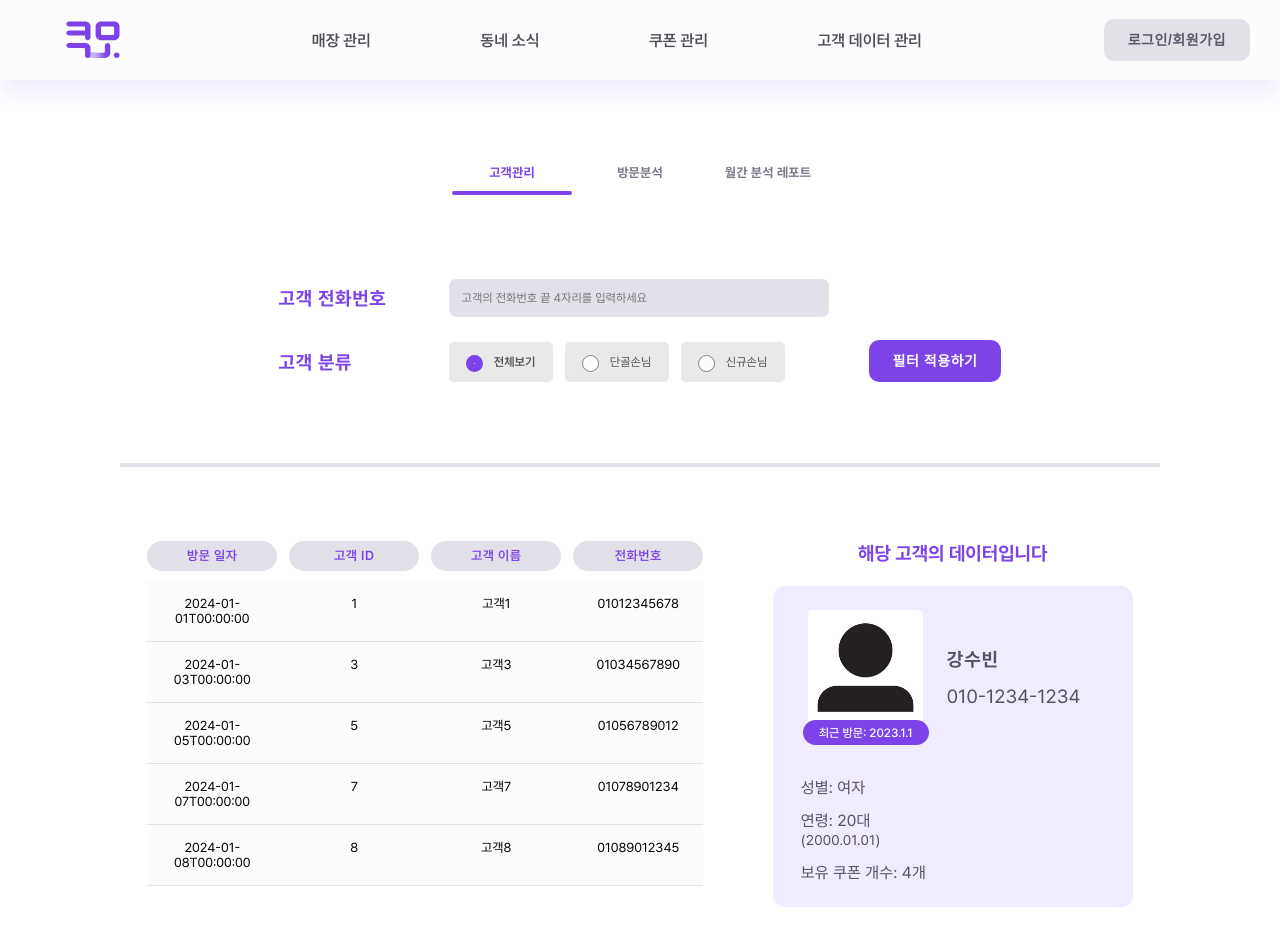
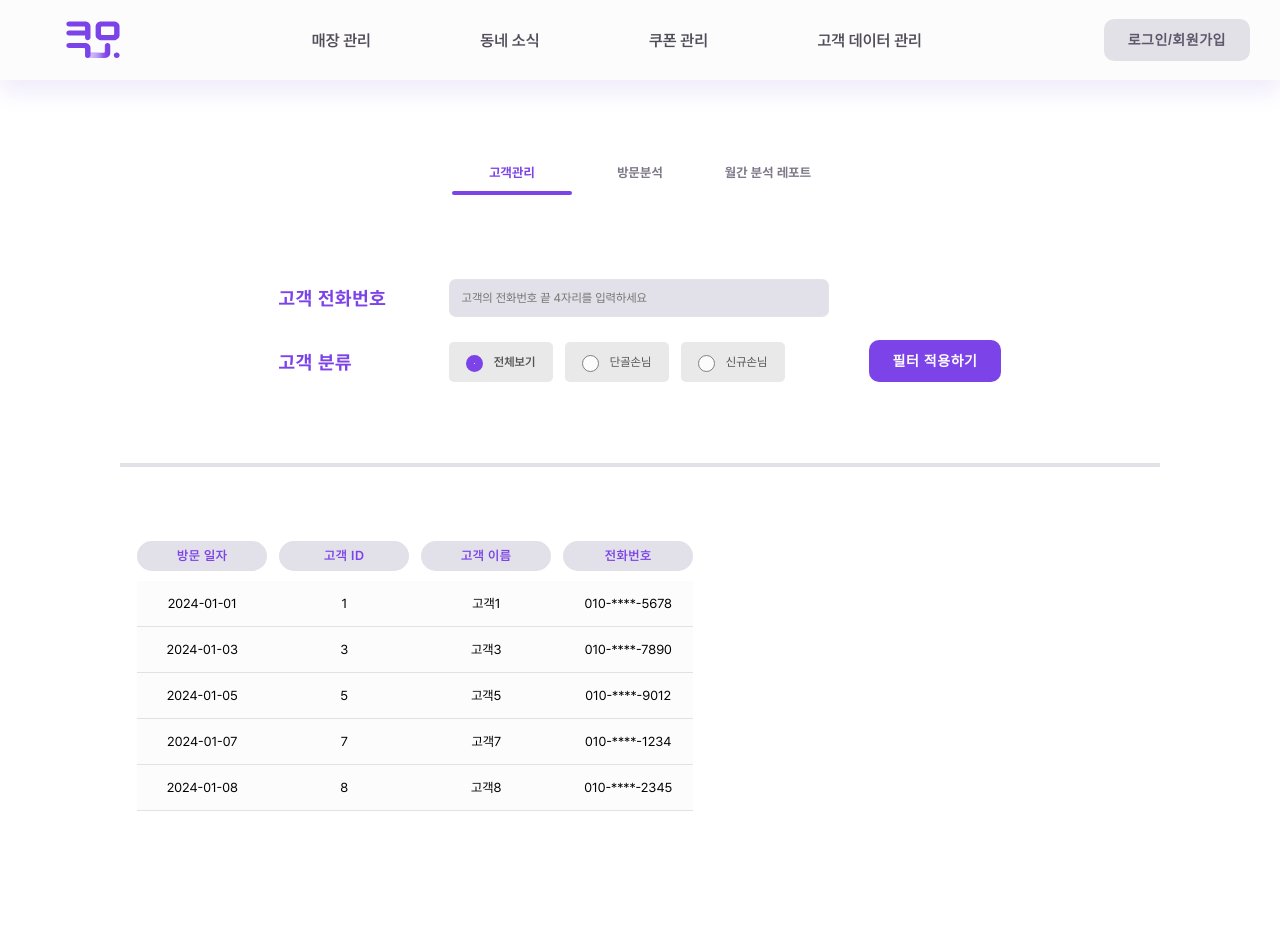
Before and after one commit to UMC-5th-Coumo/Coumo_Web, a React (Create React App) app: page /customer/manage in a window 1280 px wide. Shown: the top 946 px of the page. Built offline with nearby package versions, Linux system fonts and the light colour scheme.

Commit message:
[Feat/#78]: 고객 데이터 필터링, 검색 기능

```diff
--- a/src/components/admin/customer/customerManage/CustomerDetail.jsx
+++ b/src/components/admin/customer/customerManage/CustomerDetail.jsx
@@ -3,26 +3,28 @@ import styled from 'styled-components';
 import { COLORS } from '../../../../styles/theme';
 import userImage from '../../../../assets/image/userImage.png';
 
-function CustomerDetail() {
+function CustomerDetail({ data }) {
   return (
     <Container>
       <Profile>
         <ImgContainer>
           <Image src={userImage} alt='profile image' />
-          <RecentVisit>최근 방문: 2023.1.1</RecentVisit>
+          <RecentVisit>최근 방문: {data.updatedAt.slice(0, 10)}</RecentVisit>
         </ImgContainer>
         <ProfileContent>
-          <h5>강수빈</h5>
-          <span>010-1234-1234</span>
+          <h5>{data.name}</h5>
+          <span>{`${data.phone.slice(0, 3)}-${data.phone.slice(3, 7)}-${data.phone.slice(-4)}`}</span>
         </ProfileContent>
       </Profile>
       <InfoContent>
-        <span>성별: 여자</span>
+        <span>성별: {data.gender === 'MALE' ? '남성' : '여성'}</span>
         <div>
-          <span>연령: 20대</span>
-          <span style={{ fontSize: '14px' }}>(2000.01.01)</span>
+          <span>연령: {data.ageGroup}</span>
+          <span
+            style={{ fontSize: '14px' }}
+          >{`${data.birthday.slice(0, 4)}.${data.birthday.slice(4, 6)}.${data.birthday.slice(-2)}`}</span>
         </div>
-        <span>보유 쿠폰 개수: 4개</span>
+        <span>보유 쿠폰 개수: {data.totalStamp}</span>
       </InfoContent>
     </Container>
   );
@@ -52,7 +54,7 @@ const ImgContainer = styled.div`
   display: flex;
   justify-content: center;
   position: relative;
-  width: 130px;
+  width: 140px;
   height: 135px;
 `;
 
@@ -115,7 +117,7 @@ const RecentVisit = styled.span`
   background: ${COLORS.coumo_purple};
   color: ${COLORS.white_fff};
   text-align: center;
-  font-size: 12px;
+  font-size: 10px;
   font-style: normal;
   font-weight: 500;
   line-height: 100%; /* 16px */
--- a/src/components/admin/customer/customerManage/CustomerList.jsx
+++ b/src/components/admin/customer/customerManage/CustomerList.jsx
@@ -16,13 +16,15 @@ function CustomerList({ customerData, selected, setSelected }) {
           return (
             <Customer
               key={data.id}
-              selected={selected === data.id}
-              onClick={() => setSelected(data.id)}
+              selected={selected === data}
+              onClick={() => setSelected(data)}
             >
-              <span>{data.updatedAt}</span>
+              <span>{data.updatedAt.slice(0, 10)}</span>
               <span>{data.id}</span>
               <span>{data.name}</span>
-              <span>{data.phone}</span>
+              <span>
+                {data.phone.slice(0, 3) + '-****-' + data.phone.slice(-4)}
+              </span>
             </Customer>
           );
         })}
--- a/src/pages/customer/CustomerManage.jsx
+++ b/src/pages/customer/CustomerManage.jsx
@@ -13,17 +13,51 @@ import getCustomers from '../../redux/thunks/getCustomers';
 const CustomerManage = () => {
   const [number, setNumber] = useState('');
   const [filter, setFilter] = useState('all');
-  const [selected, setSelected] = useState('');
-  const { customers } = useSelector((state) => state.customer);
+  const [selected, setSelected] = useState(null);
+  const [loading, setLoading] = useState(true);
   const dispatch = useDispatch();
+  const { customers, regularCustomers, newCustomers, status } = useSelector(
+    (state) => state.customer
+  );
+  const [filteredData, setFilteredData] = useState(null);
 
   // 마운트 될 때 고객 데이터 받아오기
   useEffect(() => {
     dispatch(getCustomers('1'));
   }, [dispatch]);
 
+  // 가져온 데이터로 렌더링
+  useEffect(() => {
+    if (!status.loading) {
+      setFilteredData(customers);
+      setLoading(false);
+    }
+  }, [status.loading]);
+
   const searchCustomer = () => {
-    // 고객 검색
+    let filterGroup = [];
+    // 그룹 필터링
+    switch (filter) {
+      case 'regular':
+        filterGroup = regularCustomers;
+        break;
+      case 'new':
+        filterGroup = newCustomers;
+        break;
+      default:
+        filterGroup = customers;
+        break;
+    }
+
+    // 입력한 전화번호가 있다면?
+    if (number) {
+      filterGroup = filterGroup.filter(
+        (data) => data.phone.slice(-4) === number
+      );
+    }
+
+    // 필터링 데이터
+    setFilteredData(filterGroup);
   };
   return (
     <>
@@ -56,22 +90,30 @@ const CustomerManage = () => {
           />
         </ButtonContainer>
       </FormContainer>
+      {loading ? (
+        'loading...'
+      ) : (
         <CustomerContainer>
           <LineWrapper>
             <LineLong />
           </LineWrapper>
           <ContentWrapper>
             <CustomerList
-            customerData={customers}
+              customerData={filteredData}
               selected={selected}
               setSelected={setSelected}
             />
             <DetailBox>
+              {selected && (
+                <>
                   <Title title='해당 고객의 데이터입니다' />
-            <CustomerDetail />
+                  <CustomerDetail data={selected} />
+                </>
+              )}
             </DetailBox>
           </ContentWrapper>
         </CustomerContainer>
+      )}
     </>
   );
 };
@@ -91,6 +133,7 @@ const CustomerContainer = styled.div`
 
 const DetailBox = styled.div`
   display: flex;
+  width: 400px;
   flex-direction: column;
   align-items: center;
   gap: 20px;
--- a/src/redux/slices/customerSlice.js
+++ b/src/redux/slices/customerSlice.js
@@ -11,7 +11,7 @@ const initialState = {
   regularCustomers: [],
   newCustomers: [],
   status: {
-    loading: false,
+    loading: true,
     error: null,
   },
 };
```
Lines whose indentation alone changed are shown as unchanged.
